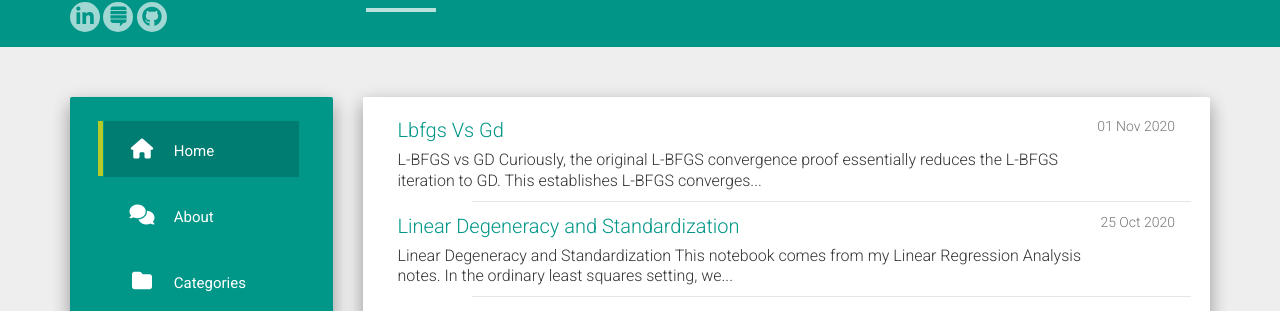
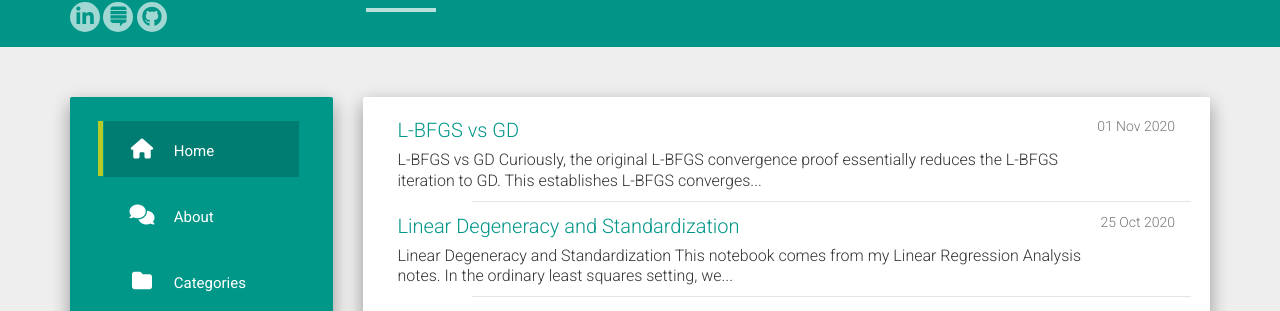
Before and after one commit to vlad17/vlad17.github.io, a Jekyll site: the page built from index.html, in a window 1280 px wide. Shown: the part 111-422 px from the top of the page. Built offline with Jekyll 4.4.1, drawn with Linux system fonts in a browser that asks for light colours; nearby versions of some CDN libraries; the list of posts is cut into pages by our own code.

Commit message:
fixup title

```diff
--- a/_posts/2020-11-01-lbfgs-vs-gd.md
+++ b/_posts/2020-11-01-lbfgs-vs-gd.md
@@ -1,6 +1,6 @@
 ---
 layout: post
-title:  Lbfgs Vs Gd
+title:  L-BFGS vs GD
 date:   2020-11-01
 categories: tools
 ---
```
Also changed, not shown: other parts of _posts/2020-11-01-lbfgs-vs-gd.md (+0 -1 lines).
